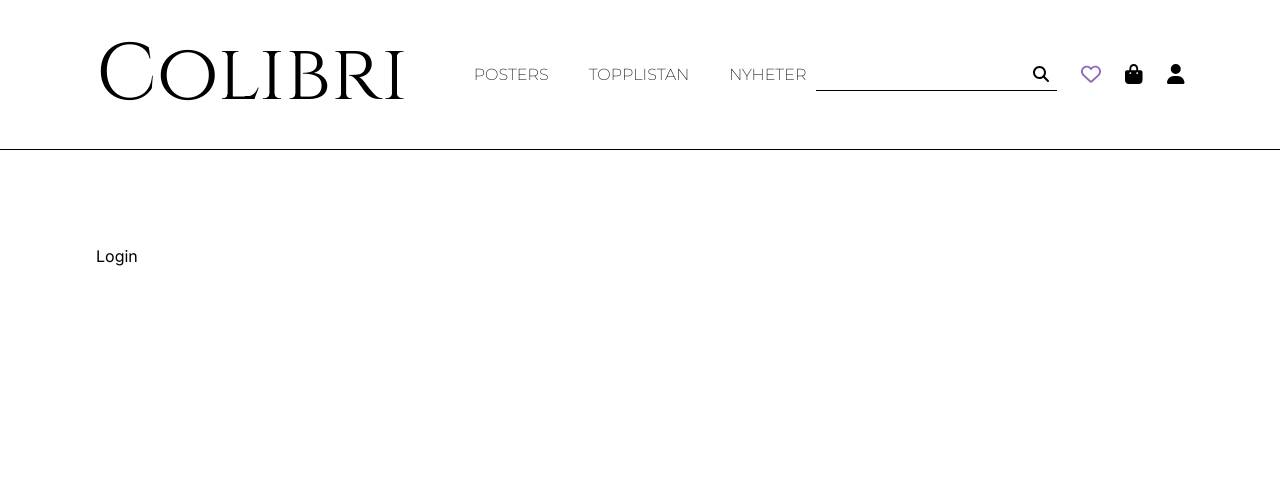
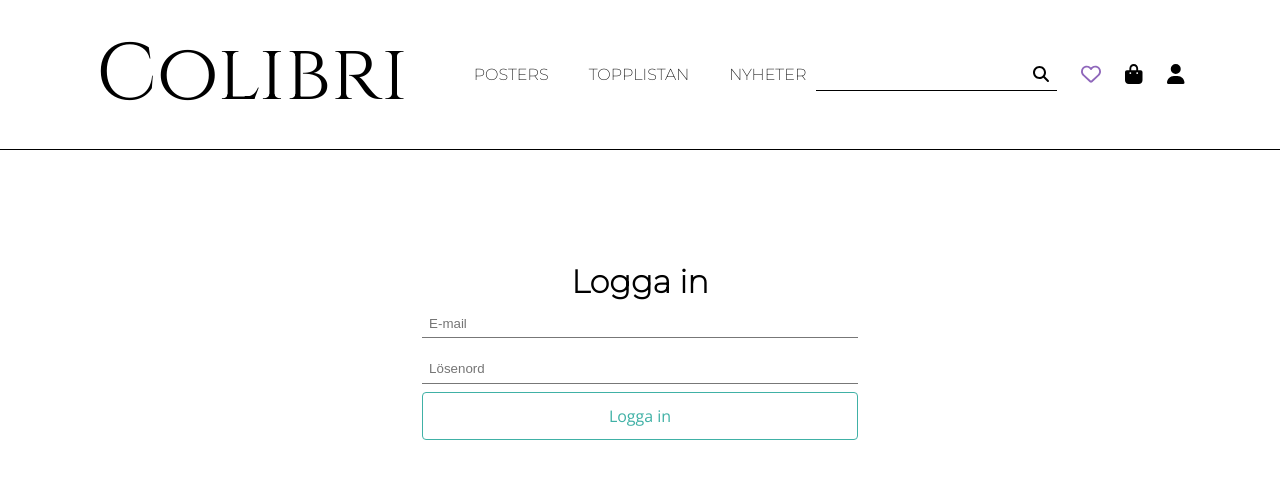
Before and after one commit to bellen01/colibri, a Next.js app: page /login in a window 1280 px wide. Shown: the top 478 px of the page. Built offline with nearby package versions, Linux system fonts and the light colour scheme.

Commit message:
added loginComponent to login page

```diff
--- a/src/app/login/page.tsx
+++ b/src/app/login/page.tsx
@@ -1,8 +1,11 @@
+import LoginComponent from '@/components/Login/LoginComponent'
 import React from 'react'
 
 const Login = () => {
     return (
-        <div>Login</div>
+        <div>
+            <LoginComponent />
+        </div>
     )
 }
 
--- a/src/app/posters/page.tsx
+++ b/src/app/posters/page.tsx
@@ -7,6 +7,7 @@ import { montserrat } from '@/app/fonts';
 import { FontAwesomeIcon } from '@fortawesome/react-fontawesome';
 import { faAngleDown } from '@fortawesome/free-solid-svg-icons';
 import Filter from '@/components/Products/Filter';
+import LoginComponent from '@/components/Login/LoginComponent';
 // import Select from './Select';
 
 
@@ -14,6 +15,7 @@ const Products = () => {
 
     return (
         <div className={styles.container}>
+            {/* <LoginComponent /> */}
             <div className={styles.heroContainer}>
                 <h1>Posters</h1>
                 <p>text</p>
--- /dev/null
+++ b/src/components/Login/LoginComponent.tsx
@@ -0,0 +1,19 @@
+import React from 'react';
+import styles from '@/components/styles/LoginComponent.module.scss';
+
+const LoginComponent = () => {
+    return (
+        <div>
+            <div className={styles.loginContainer}>
+                <div className={styles.inputContainer}>
+                    <h2 className={styles.h2}>Logga in</h2>
+                    <input type="email" name="email" id="email" placeholder='E-mail' />
+                    <input type="password" name="password" id="password" placeholder='Lösenord' />
+                    <button className={styles.loginButton}>Logga in</button>
+                </div>
+            </div>
+        </div>
+    )
+}
+
+export default LoginComponent
--- a/src/components/styles/Login.module.scss
+++ b/src/components/styles/LoginComponent.module.scss
@@ -2,12 +2,19 @@
     text-align: center;
 }
 
-.inputFieldsContainer {
-    text-align: center;
+.loginContainer {
+    width: 100%;
+    display: flex;
+    // flex-direction: column;
+    justify-content: center;
     margin: 1rem 0;
 }
 
-.inputFieldsContainer input {
+.inputContainer {
+    width: 40%;
+}
+
+.inputContainer input {
     width: 100%;
     border: none;
     border-bottom: .05em solid #777;
```
Also changed, not shown: src/components/Login/Login.tsx (deleted, +0 -17 lines).
